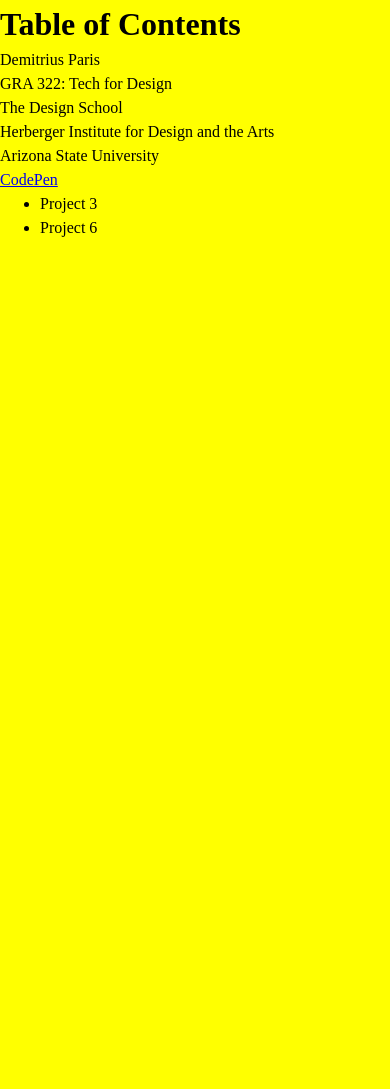
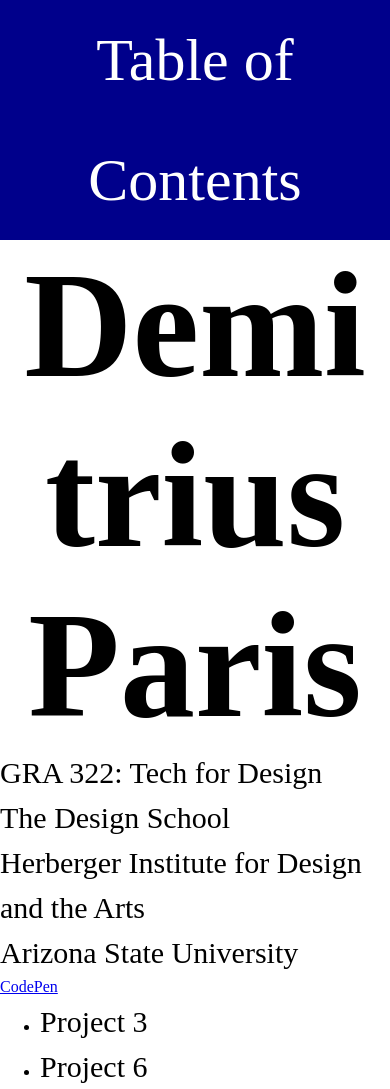
Before and after one commit to pbnparis/gra322, a plain HTML site: page index.html in a window 390 px wide. Before the commit the page ends 844 px from the top, so only its background shows below. Drawn offline with Linux system fonts and the light colour scheme.

Commit message:
Add Responsive Architects Projects
pain

```diff
--- a/css/styles.css
+++ b/css/styles.css
@@ -1,3 +1,23 @@
 body {
-    background-color: yellow;
+    background-color: white;
+    font-family: "IBM_Plex_Mono";
 }
+h1 {
+    line-height: 120px;
+    text-align:center;
+    font-size: 60px;
+    font-weight: 100;
+    background-color: darkblue;
+    color: white;
+}
+h2 {
+    text-align: center;
+    font-size: 150px;
+    line-height: 170px;
+    font-weight: 700;
+}
+p {
+    font-size: 30px;
+    text-justify: center;
+
+}
--- a/index.html
+++ b/index.html
@@ -9,14 +9,19 @@
   <meta name="viewport" content="width=device-width, initial-scale=1">
 
   <!-- Load Styles -->
+  <link rel="preconnect" href="https://fonts.googleapis.com">
+  <link rel="preconnect" href="https://fonts.gstatic.com" crossorigin>
+  <link href="https://fonts.googleapis.com/css2?family=IBM+Plex+Mono:ital,wght@0,100;0,200;0,300;0,400;0,500;0,600;0,700;1,100;1,200;1,300;1,400;1,500;1,600;1,700&display=swap" rel="stylesheet">
+
   <link rel="stylesheet" href="css/reset.css">
   <link rel="stylesheet" href="css/styles.css">
+
 </head>
 
 <body>
 <!-- Add your content here -->
 <h1>Table of Contents</h1>
-<p>Demitrius Paris</p>
+<h2>Demitrius Paris</h2>
 <p>GRA 322: Tech for Design</p>
 <p>The Design School</p>
 <p>Herberger Institute for Design and the Arts</p>
--- /dev/null
+++ b/responsive-architects/css/reset.css
@@ -0,0 +1,30 @@
+/*
+  Modern CSS Reset
+  https://www.joshwcomeau.com/css/custom-css-reset/
+*/
+*, *::before, *::after {
+  box-sizing: border-box;
+}
+* {
+  margin: 0;
+}
+html, body {
+  height: 100%;
+}
+body {
+  line-height: 1.5;
+  -webkit-font-smoothing: antialiased;
+}
+img, picture, video, canvas, svg {
+  display: block;
+  max-width: 100%;
+}
+input, button, textarea, select {
+  font: inherit;
+}
+p, h1, h2, h3, h4, h5, h6 {
+  overflow-wrap: break-word;
+}
+#root, #__next {
+  isolation: isolate;
+}
--- /dev/null
+++ b/responsive-architects/css/styles.css
@@ -0,0 +1,51 @@
+
+/*  Inter weights 400 + 600 */
+
+body {
+    font-family: 'Inter', sans-serif;
+}
+
+/* Base styles */
+
+p{
+    font-size: 18px;
+}
+
+header {
+    background-image: url('../img/header.jpg');
+    background-size: cover;
+    height: 60vh;
+}
+
+header .inner {
+    margin: 0 auto;
+    max-width: 1280px;
+}
+
+nav {
+    display: none;
+}
+
+h1 {
+    background-color: rgba(255,255,255,.4);
+    font-size: 14px;
+    font-weight: 600;
+    letter-spacing: 1px;
+    padding: 1rem;
+    text-transform: uppercase;
+}
+.menu-button {
+    background-color: rgba(255,255,255,.4);
+    border: 1px solid transparent;
+    padding: 1rem;
+}
+
+.menu-wrapper {
+    display: flex;
+    justify-content: space-between;
+}
+
+.intro {
+    text-transform: uppercase;
+    padding: 16rem 1rem 1rem 1rem;
+}
```
Also changed, not shown: responsive-architects/index.html (added, +62 -0 lines), responsive-architects/img/header.jpg (added), responsive-architects/img/project 1.jpg (added), responsive-architects/img/project 2.jpg (added), responsive-architects/img/project 3.jpg (added), responsive-architects/js/scripts.js (added), 2 other files.
